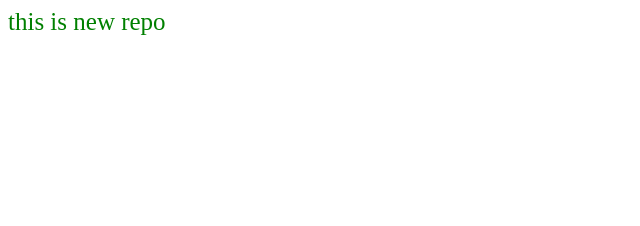
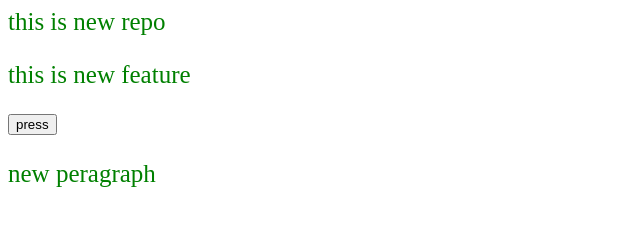
Before and after one commit to sanjay-qmr/localRepo, a plain HTML site: page index.html in a window 1280 px wide. Shown: the whole page, without its empty margins (0-640 px from the left). Drawn offline with Linux system fonts and the light colour scheme.

Commit message:
updated index

```diff
--- a/index.html
+++ b/index.html
@@ -5,3 +5,6 @@
   }
 </style>
 <p>this is new repo</p>
+<p>this is new feature</p>
+<button>press</button>
+<p>new peragraph</p>
```
